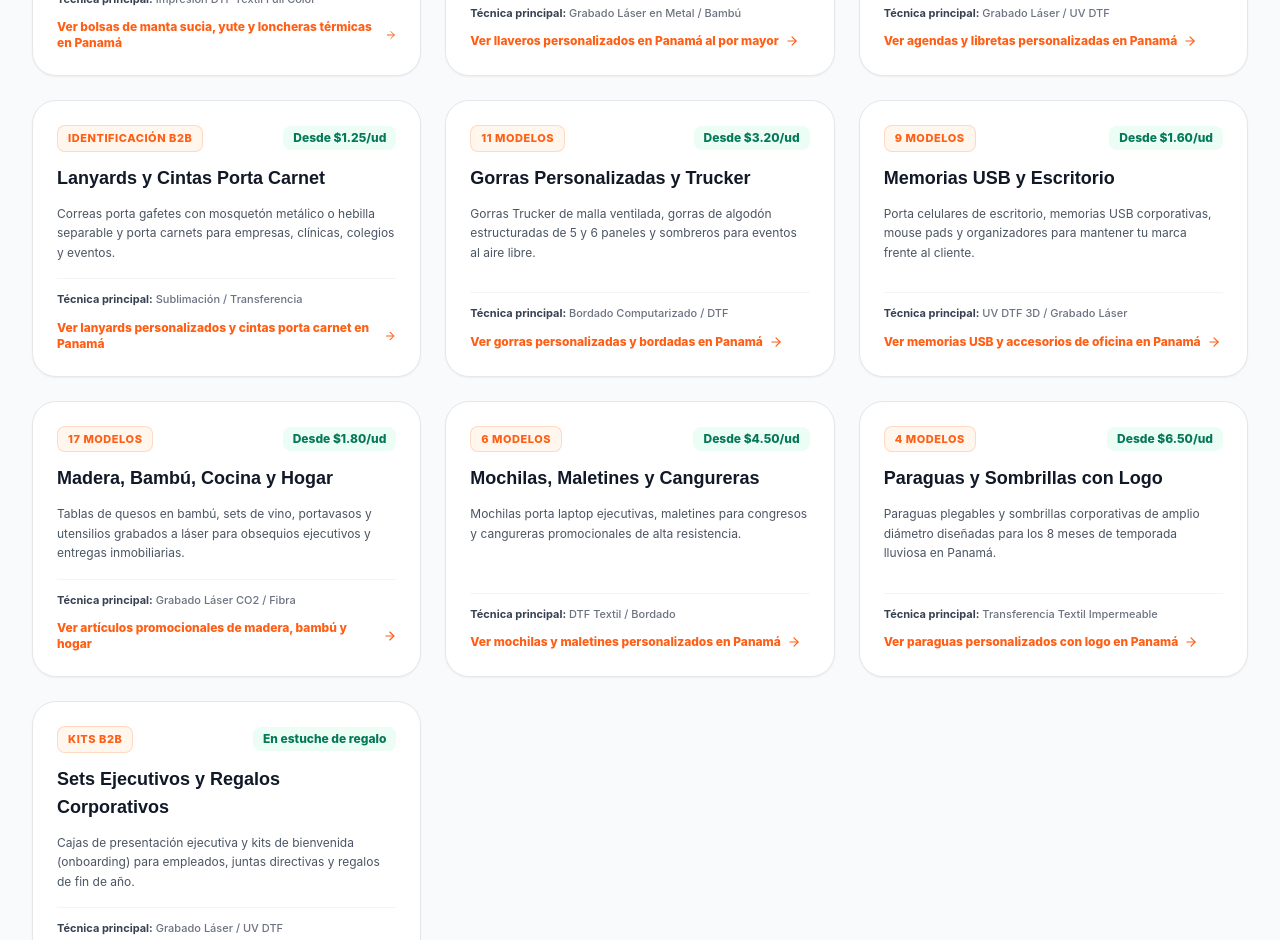
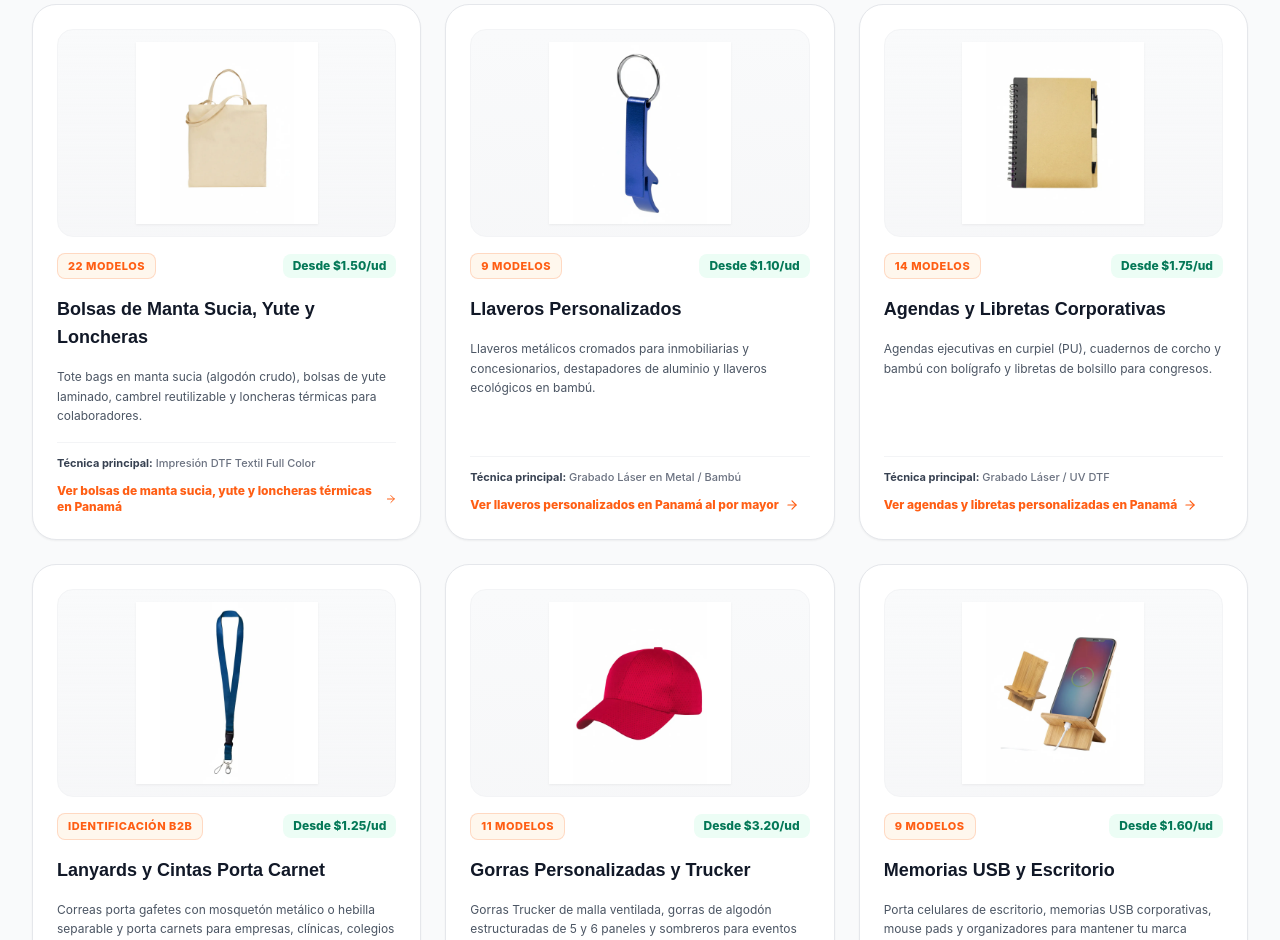
Before and after one commit to cotoss3/Rufpixel_Vercel, a Next.js app: page /articulos-promocionales-panama in a window 1280 px wide. Shown: the part 1860-2800 px from the top of the page. Built offline with nearby package versions, Linux system fonts and the light colour scheme; no server answers.

Commit message:
feat(ui): add representative product images to category cards and expand header search bar

```diff
--- a/src/app/articulos-promocionales-panama/page.tsx
+++ b/src/app/articulos-promocionales-panama/page.tsx
@@ -48,6 +48,7 @@ export default function ArticulosPromocionalesPanamaPage() {
       name: 'Tazas, Vasos Térmicos y Termos',
       anchor: 'tazas personalizadas y termos al por mayor en Panamá',
       slug: 'tazas-botellas-y-termos',
+      image: '/images/products/botella-termica-con-tapa-antiderrame-y-carrizo.webp',
       count: '30 modelos',
       fromUnit: 'Desde $1.95/ud',
       tech: 'Grabado Láser / UV DTF 3D',
@@ -57,6 +58,7 @@ export default function ArticulosPromocionalesPanamaPage() {
       name: 'Bolígrafos y Plumas con Logo',
       anchor: 'bolígrafos personalizados y plumas de lujo en Panamá',
       slug: 'boligrafos-y-plumas',
+      image: '/images/products/boligrafo-satin-plateado-con-grip-traslucido.webp',
       count: '24 modelos',
       fromUnit: 'Desde $0.45/ud',
       tech: 'Grabado Láser / UV DTF',
@@ -66,6 +68,7 @@ export default function ArticulosPromocionalesPanamaPage() {
       name: 'Suéteres, Polos y Camisas Tipo Columbia',
       anchor: 'suéteres personalizados y camisas tipo Columbia en Panamá',
       slug: 'textiles-y-ropa',
+      image: '/images/products/polo-max-dry-de-alto-rendimiento.webp',
       count: '15 modelos',
       fromUnit: 'Cotización por lote',
       tech: 'Bordado Computarizado / DTF Textil',
@@ -75,6 +78,7 @@ export default function ArticulosPromocionalesPanamaPage() {
       name: 'Bolsas de Manta Sucia, Yute y Loncheras',
       anchor: 'bolsas de manta sucia, yute y loncheras térmicas en Panamá',
       slug: 'bolsas-y-totes',
+      image: '/images/products/bolsa-tote-de-manta-natural.webp',
       count: '22 modelos',
       fromUnit: 'Desde $1.50/ud',
       tech: 'Impresión DTF Textil Full Color',
@@ -84,6 +88,7 @@ export default function ArticulosPromocionalesPanamaPage() {
       name: 'Llaveros Personalizados',
       anchor: 'llaveros personalizados en Panamá al por mayor',
       slug: 'llaveros',
+      image: '/images/products/llavero-de-aluminio-abrebotellas-y-abre-latas.webp',
       count: '9 modelos',
       fromUnit: 'Desde $1.10/ud',
       tech: 'Grabado Láser en Metal / Bambú',
@@ -93,6 +98,7 @@ export default function ArticulosPromocionalesPanamaPage() {
       name: 'Agendas y Libretas Corporativas',
       anchor: 'agendas y libretas personalizadas en Panamá',
       slug: 'libretas-y-cuadernos',
+      image: '/images/products/libreta-espiral-reciclada-con-boligrafo.webp',
       count: '14 modelos',
       fromUnit: 'Desde $1.75/ud',
       tech: 'Grabado Láser / UV DTF',
@@ -102,6 +108,7 @@ export default function ArticulosPromocionalesPanamaPage() {
       name: 'Lanyards y Cintas Porta Carnet',
       anchor: 'lanyards personalizados y cintas porta carnet en Panamá',
       slug: 'identificacion-y-correas',
+      image: '/images/products/cordon-porta-id-satinado-con-clip-desprendible.webp',
       count: 'Identificación B2B',
       fromUnit: 'Desde $1.25/ud',
       tech: 'Sublimación / Transferencia',
@@ -111,6 +118,7 @@ export default function ArticulosPromocionalesPanamaPage() {
       name: 'Gorras Personalizadas y Trucker',
       anchor: 'gorras personalizadas y bordadas en Panamá',
       slug: 'gorras-y-accesorios-de-cabeza',
+      image: '/images/products/gorra-lacrosse-max-dry-de-mallita-con-velcro.webp',
       count: '11 modelos',
       fromUnit: 'Desde $3.20/ud',
       tech: 'Bordado Computarizado / DTF',
@@ -120,6 +128,7 @@ export default function ArticulosPromocionalesPanamaPage() {
       name: 'Memorias USB y Escritorio',
       anchor: 'memorias USB y accesorios de oficina en Panamá',
       slug: 'oficina-y-escritorio',
+      image: '/images/products/soporte-para-celular-de-bambu-para-escritorio.webp',
       count: '9 modelos',
       fromUnit: 'Desde $1.60/ud',
       tech: 'UV DTF 3D / Grabado Láser',
@@ -129,6 +138,7 @@ export default function ArticulosPromocionalesPanamaPage() {
       name: 'Madera, Bambú, Cocina y Hogar',
       anchor: 'artículos promocionales de madera, bambú y hogar',
       slug: 'cocina-y-hogar',
+      image: '/images/products/tabla-para-quesos-ovalada-con-3-accesorios.webp',
       count: '17 modelos',
       fromUnit: 'Desde $1.80/ud',
       tech: 'Grabado Láser CO2 / Fibra',
@@ -138,6 +148,7 @@ export default function ArticulosPromocionalesPanamaPage() {
       name: 'Mochilas, Maletines y Cangureras',
       anchor: 'mochilas y maletines personalizados en Panamá',
       slug: 'mochilas-y-maletines',
+      image: '/images/products/mochila-antirrobo-con-puerto-usb-y-porta-laptop.webp',
       count: '6 modelos',
       fromUnit: 'Desde $4.50/ud',
       tech: 'DTF Textil / Bordado',
@@ -147,6 +158,7 @@ export default function ArticulosPromocionalesPanamaPage() {
       name: 'Paraguas y Sombrillas con Logo',
       anchor: 'paraguas personalizados con logo en Panamá',
       slug: 'paraguas',
+      image: '/images/products/paraguas-de-bolso-compacto-10-paneles.webp',
       count: '4 modelos',
       fromUnit: 'Desde $6.50/ud',
       tech: 'Transferencia Textil Impermeable',
@@ -156,6 +168,7 @@ export default function ArticulosPromocionalesPanamaPage() {
       name: 'Sets Ejecutivos y Regalos Corporativos',
       anchor: 'sets ejecutivos y regalos corporativos en Panamá',
       slug: 'sets-y-regalos',
+      image: '/images/products/set-ejecutivo-1.webp',
       count: 'Kits B2B',
       fromUnit: 'En estuche de regalo',
       tech: 'Grabado Láser / UV DTF',
@@ -361,9 +374,23 @@ export default function ArticulosPromocionalesPanamaPage() {
             {categoriesSilo.map((cat) => (
               <div
                 key={cat.slug}
-                className="bg-white rounded-3xl border border-gray-200 p-6 shadow-sm hover:shadow-lg hover:border-[#FF5E14]/50 transition-all flex flex-col justify-between space-y-4"
+                className="group bg-white rounded-3xl border border-gray-200 p-6 shadow-sm hover:shadow-xl hover:border-[#FF5E14]/40 transition-all flex flex-col justify-between space-y-4"
               >
-                <div className="space-y-3">
+                <div className="space-y-4">
+                  <Link
+                    href={`/tienda/${cat.slug}`}
+                    className="block relative w-full h-48 sm:h-52 rounded-2xl bg-gradient-to-b from-gray-50 to-gray-100/70 border border-gray-100 overflow-hidden flex items-center justify-center p-3 group-hover:border-orange-200 transition-colors"
+                  >
+                    <img
+                      src={cat.image}
+                      alt={cat.name}
+                      loading="lazy"
+                      width={320}
+                      height={320}
+                      className="max-h-full max-w-full object-contain drop-shadow-sm group-hover:scale-105 transition-transform duration-300"
+                    />
+                  </Link>
+
                   <div className="flex items-center justify-between gap-2">
                     <span className="text-[11px] font-extrabold uppercase tracking-wider bg-orange-50 text-[#FF5E14] border border-[#FF5E14]/20 px-2.5 py-1 rounded-lg">
                       {cat.count}
--- a/src/components/layout/Header.tsx
+++ b/src/components/layout/Header.tsx
@@ -45,7 +45,6 @@ export default function Header() {
   }, []);
 
   const navLinks = [
-    { href: '/', label: 'Inicio' },
     { href: '/articulos-promocionales-panama', label: 'Promocionales' },
     { href: '/servicios/impresion-gran-formato', label: 'Banners' },
     { href: '/tienda', label: 'Tienda' },
@@ -115,7 +114,7 @@ export default function Header() {
           </Link>
 
           {/* Intelligent Live Product Search Bar in Navbar */}
-          <div className="hidden md:block flex-1 max-w-md mx-4">
+          <div className="hidden md:block flex-1 max-w-xl xl:max-w-2xl mx-3 lg:mx-6">
             <ProductSearch
               products={products}
               categories={categories}
```
